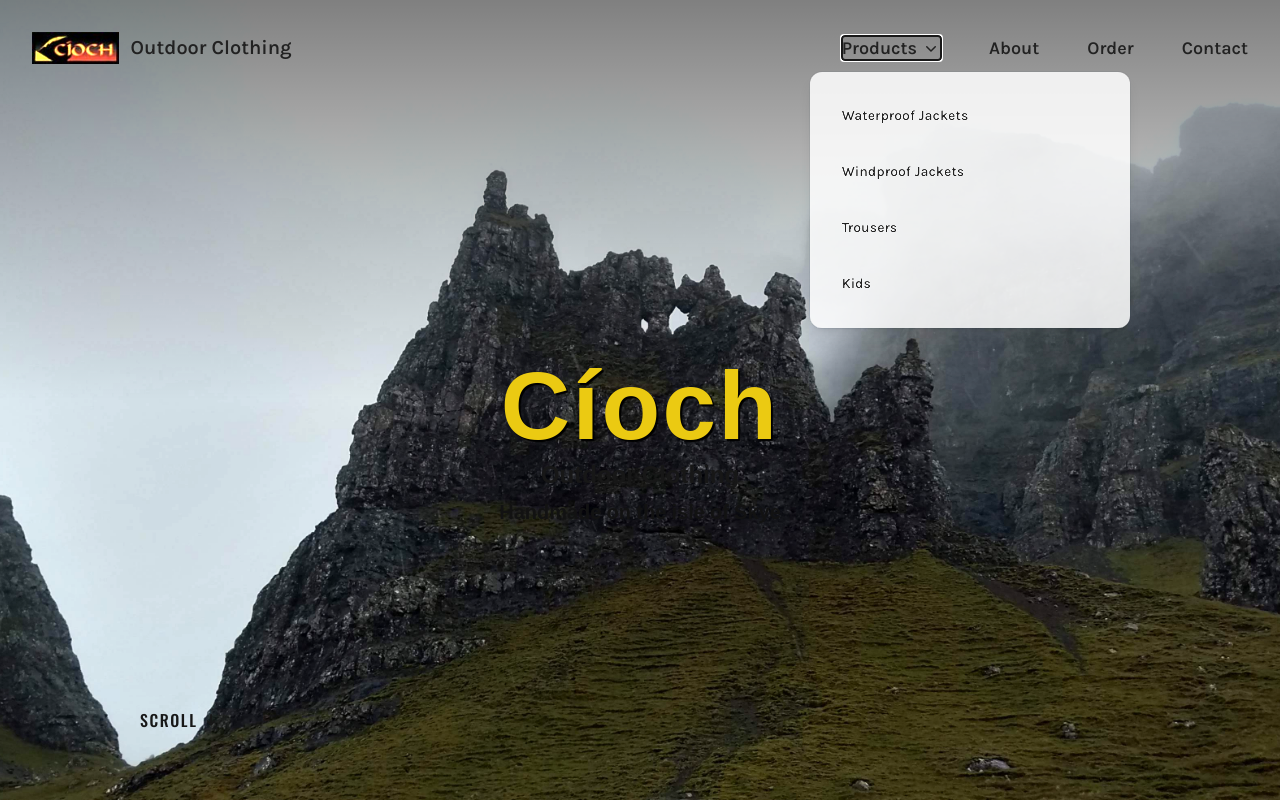
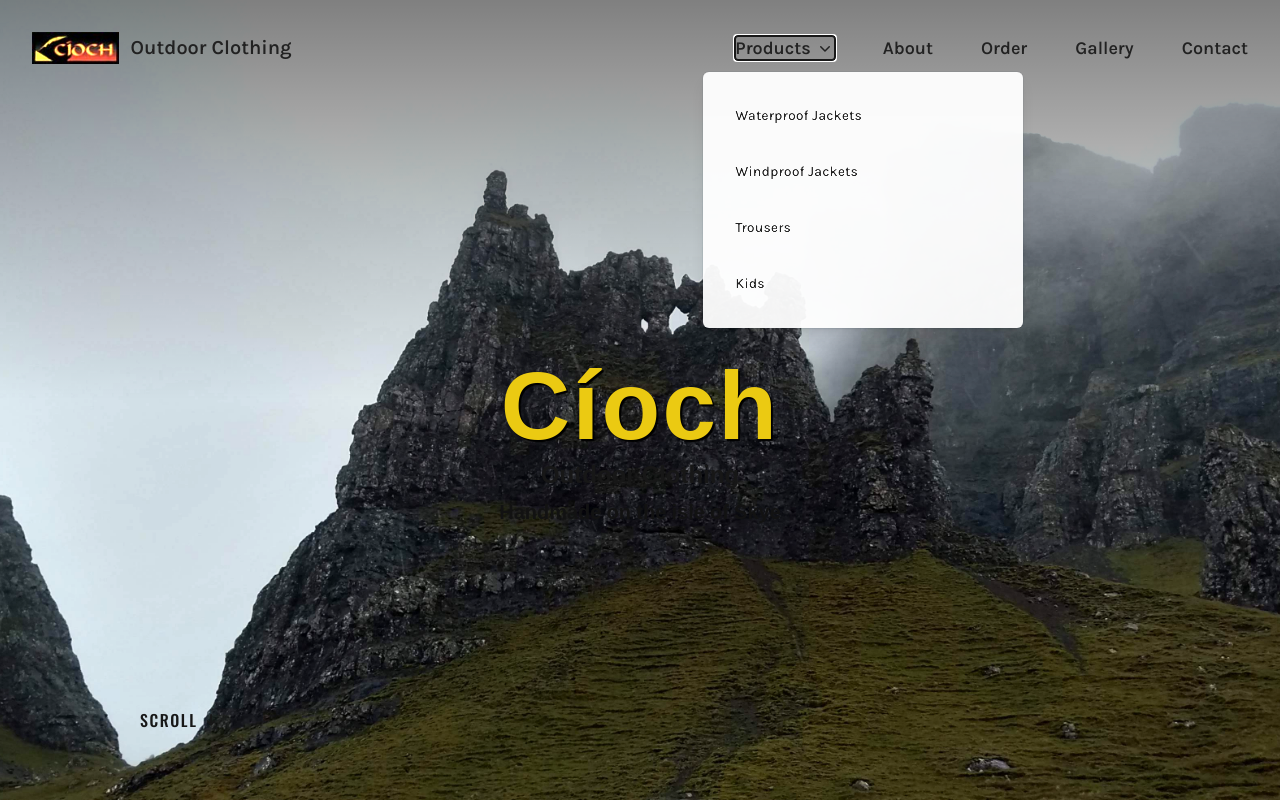
Before and after one commit to lpscrim/cioch, a Next.js app: page / in a window 1280 px wide. Both pictures are taken after a click on the button "Products". Shown: the top 800 px of the page. Built offline with nearby package versions, Linux system fonts and the light colour scheme; a web font is replaced by a local one.

Commit message:
Update Header component styles and add Gallery link for improved navigation

```diff
--- a/components/Header.tsx
+++ b/components/Header.tsx
@@ -66,7 +66,7 @@ export default function Example() {
             </PopoverButton>
             <PopoverPanel
               transition
-              className="absolute top-full -left-8 z-10 mt-3 w-screen max-w-[20rem] overflow-hidden rounded-xl bg-(--color-background)/85 ring-1 shadow-lg ring-gray-900/5 transition data-closed:translate-y-1 data-closed:opacity-0 data-enter:duration-200 data-enter:ease-out data-leave:duration-150 data-leave:ease-in"
+              className="absolute top-full -left-8 z-10 mt-3 w-screen max-w-[20rem] overflow-hidden rounded-md bg-(--color-background)/95 ring-1 shadow-lg ring-gray-900/5 transition data-closed:translate-y-1 data-closed:opacity-0 data-enter:duration-200 data-enter:ease-out data-leave:duration-150 data-leave:ease-in"
             >
               <div className="p-4">
                 {categories.map((category) => (
@@ -93,6 +93,11 @@ export default function Example() {
           <Link href="#" className="text-lg/6 font-semibold ">
             Order
           </Link>
+
+          <Link href="#" className="text-lg/6 font-semibold ">
+            Gallery
+          </Link>
+
           <Link href="#" className="text-lg/6 font-semibold ">
             Contact
           </Link>
@@ -100,9 +105,9 @@ export default function Example() {
       </nav>
       <Dialog open={mobileMenuOpen} onClose={setMobileMenuOpen} className="lg:hidden">
         <div className="fixed inset-0 z-70" />
-        <DialogPanel className="fixed inset-y-0 right-0 z-70 w-full overflow-y-auto bg-(--color-background)/95 text-(--color-text) px-6 py-6 sm:max-w-[20rem] sm:ring-1 sm:ring-gray-900/10">
+        <DialogPanel className="fixed inset-y-0 right-0 z-70 w-full overflow-y-auto bg-(--color-background) text-(--color-text) px-6 py-6 sm:max-w-[20rem] sm:ring-1 sm:ring-gray-900/10">
           <div className="flex items-center justify-between">
-            <Link href="#" className="-m-1.5 p-1.5">
+            <Link href="#" className=" p-1.5">
               <span className="sr-only">Cioch CLothing</span>
               <Image
                 alt=""
@@ -118,7 +123,7 @@ export default function Example() {
               className="-m-2.5 rounded-md p-2.5 "
             >
               <span className="sr-only">Close menu</span>
-              <XMarkIcon aria-hidden="true" className="size-6 cursor-pointer" />
+              <XMarkIcon aria-hidden="true" className="size-6 mr-3 cursor-pointer" />
             </button>
           </div>
           <div className="mt-6 flow-root">
@@ -135,7 +140,7 @@ export default function Example() {
                         key={category.name}
                         as="a"
                         href={category.href}
-                        className="block rounded-lg py-2 pr-3 pl-6 text-sm/7 font-semibold  hover:backdrop-brightness-150"
+                        className="block rounded-lg py-2 pr-3 pl-8 text-sm/7 font-semibold  hover:backdrop-brightness-150"
                       >
                         {category.name}
                       </DisclosureButton>
@@ -158,6 +163,12 @@ export default function Example() {
                   href="#"
                   className="-mx-3 block rounded-lg px-3 py-2 text-base/7 font-semibold  hover:backdrop-brightness-150"
                 >
+                  Gallery
+                </Link>
+                <Link
+                  href="#"
+                  className="-mx-3 block rounded-lg px-3 py-2 text-base/7 font-semibold  hover:backdrop-brightness-150"
+                >
                   Contact
                 </Link>
               </div>
```
